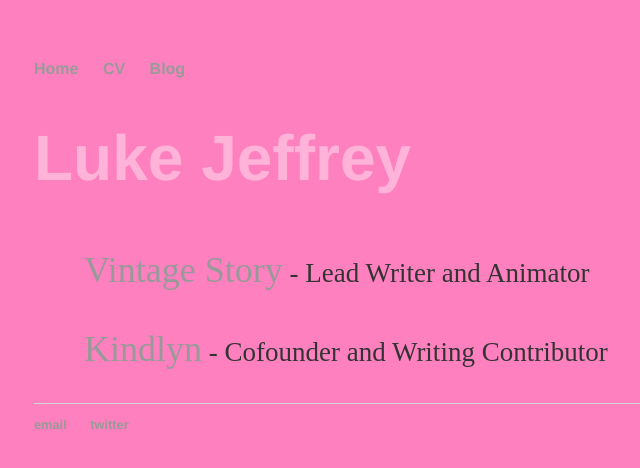
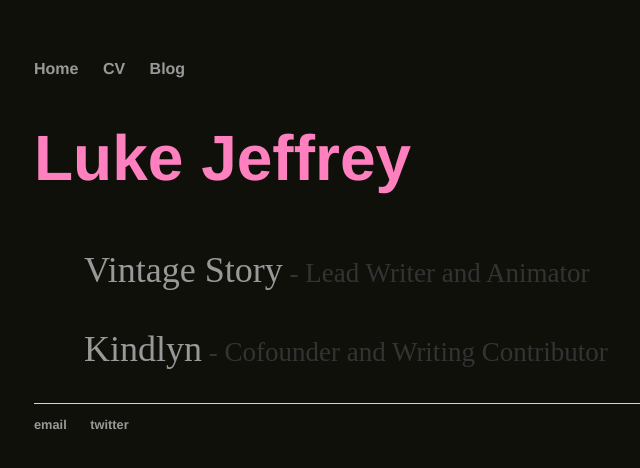
Before and after one commit to GralphGralph/GralphGralph.github.io, a Jekyll site: the page built from index.html, in a window 1280 px wide. Shown: the top 468 px of the page, without its empty margins (158-798 px from the left). Built offline with Jekyll 4.4.1, drawn with Linux system fonts in a browser that asks for light colours.

Commit message:
Update index.html

```diff
--- a/index.html
+++ b/index.html
@@ -2,9 +2,9 @@
 layout: default
 title: Luke Jeffrey
 ---
-<body bgcolor="#ff80bf">
+<body bgcolor="#10100a">
 	<div class="blurb">
-		<h1 style = "font-size: 400%; color: #ffb3d9">Luke Jeffrey</h1>
+		<h1 style = "font-size: 400%; color: #ff80bf">Luke Jeffrey</h1>
 		<p style = "font-size: 225%; margin: 50px;"><a href="https://www.vintagestory.at/">Vintage Story</a><small style = "font-size: 75%;"> - Lead Writer and Animator</small></p>
 		<p style = "font-size: 225%; margin: 50px; line-height: 2px"><a href="http://kindlyn.blogspot.com/">Kindlyn</a><small style = "font-size: 75%;"> - Cofounder and Writing Contributor</small></p>
 
```
